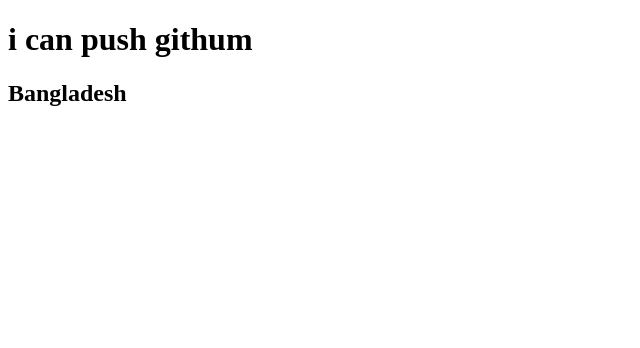
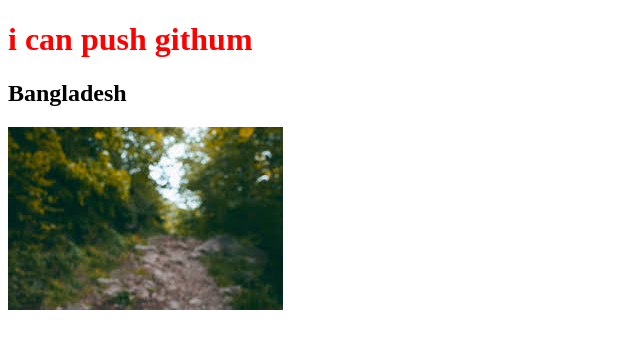
Before and after one commit to Raihan54/My-second-repo, a plain HTML site: page index.html in a window 1280 px wide. Shown: the whole page, without its empty margins (0-640 px from the left). Drawn offline with Linux system fonts and the light colour scheme.

Commit message:
added img

```diff
--- a/index.html
+++ b/index.html
@@ -5,9 +5,11 @@
     <meta http-equiv="X-UA-Compatible" content="IE=edge">
     <meta name="viewport" content="width=device-width, initial-scale=1.0">
     <title>My Second Github Repo</title>
+    <link rel="stylesheet" href="style.css">
 </head>
 <body>
     <h1>i can push githum</h1>
     <h2>Bangladesh</h2>
+    <img src="1.jpg"
 </body>
 </html>
--- a/style.css
+++ b/style.css
@@ -1,3 +1,7 @@
 h1{
     color: red;
 }
+img{
+    height: min-content;
+    width: auto;
+}
```
Also changed, not shown: 1.jpg (added).
